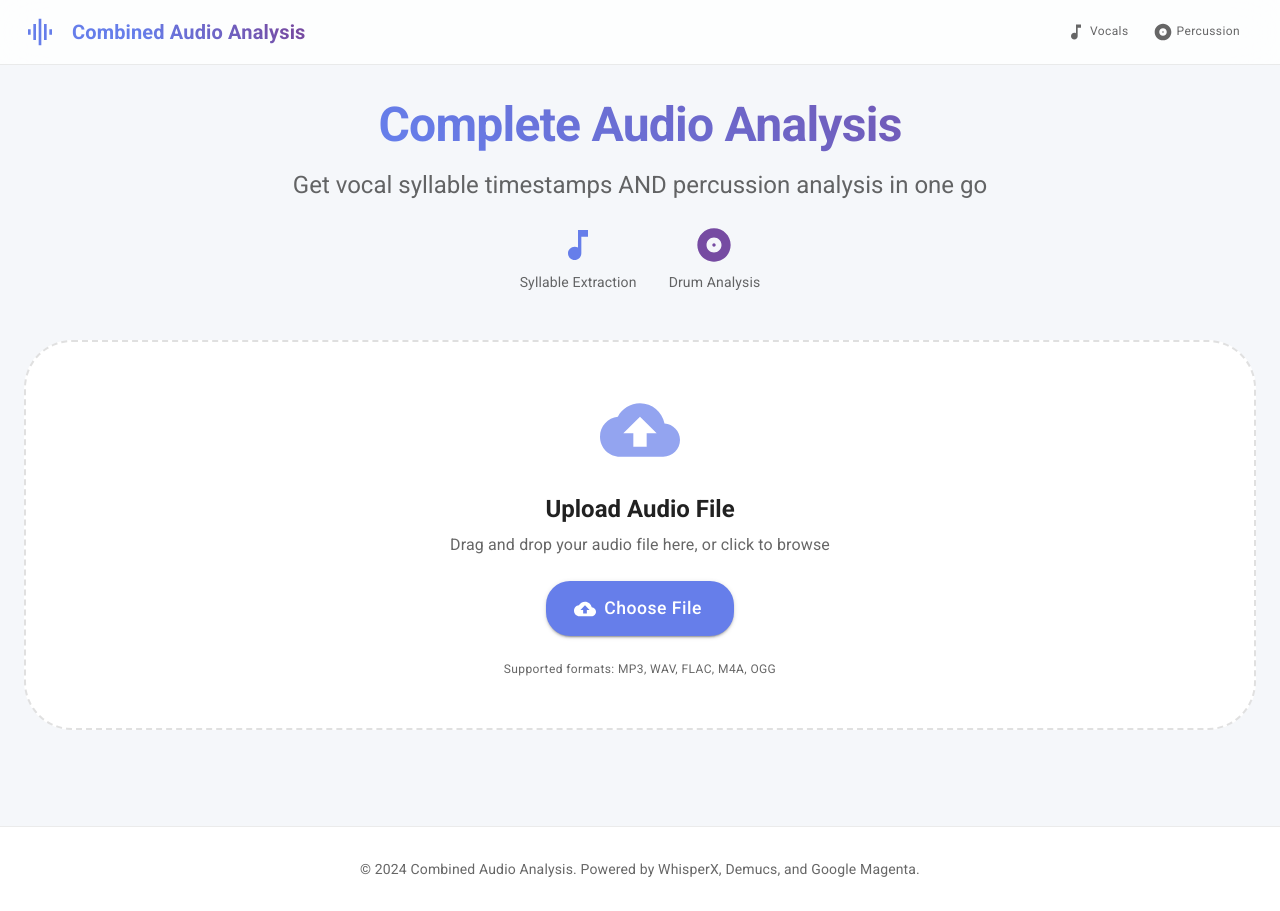
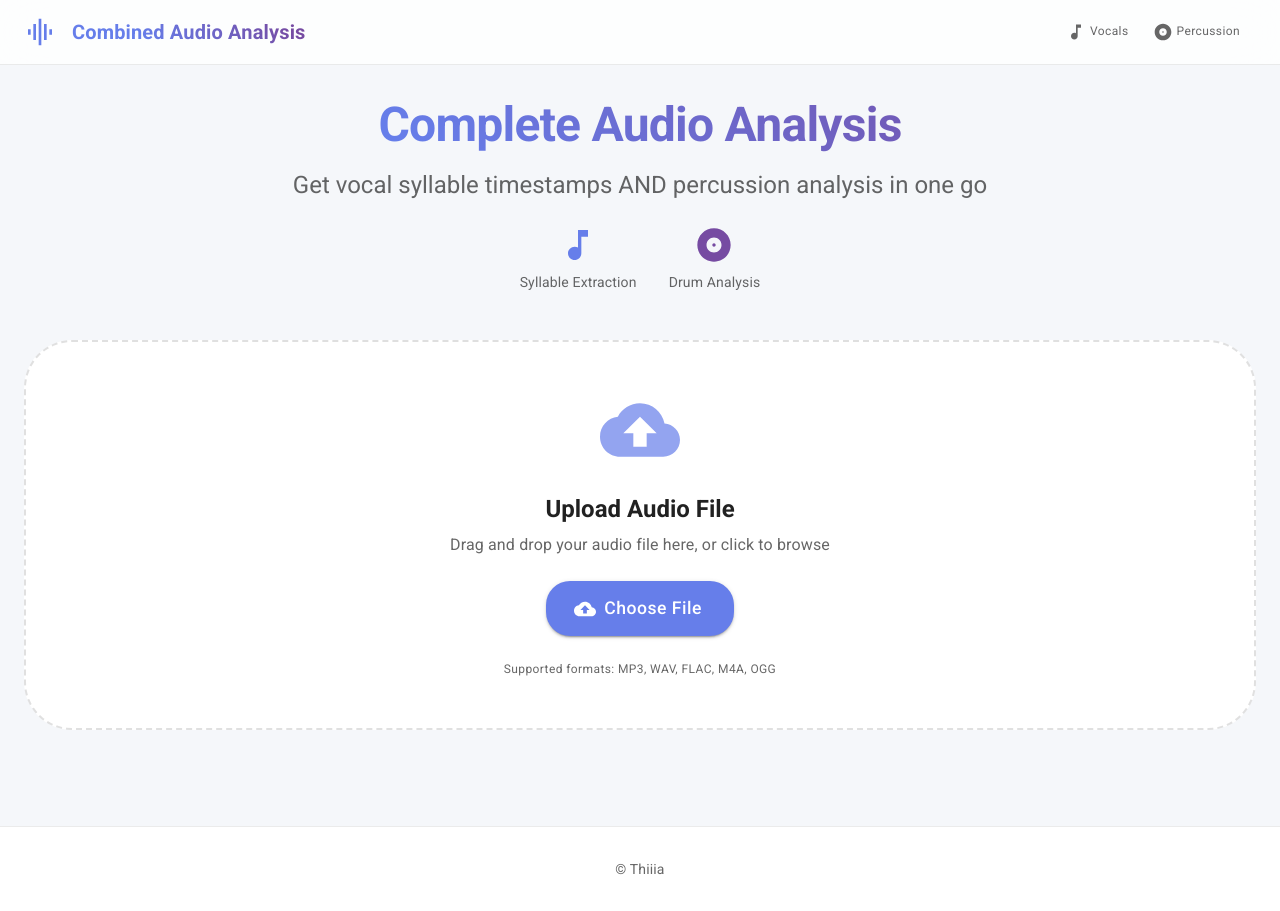
Before and after one commit to Rizwarrior/combined-analysis, a React (Vite) app: page / in a window 1280 px wide. Built offline with nearby package versions, Linux system fonts and the light colour scheme; no server answers.

Commit message:
Update copyright to Thiiia

```diff
--- a/src/App.jsx
+++ b/src/App.jsx
@@ -206,7 +206,7 @@ function App() {
             color="text.secondary"
             align="center"
           >
-            © 2024 Combined Audio Analysis. Powered by WhisperX, Demucs, and Google Magenta.
+            © Thiiia
           </Typography>
         </Container>
       </Box>
```
